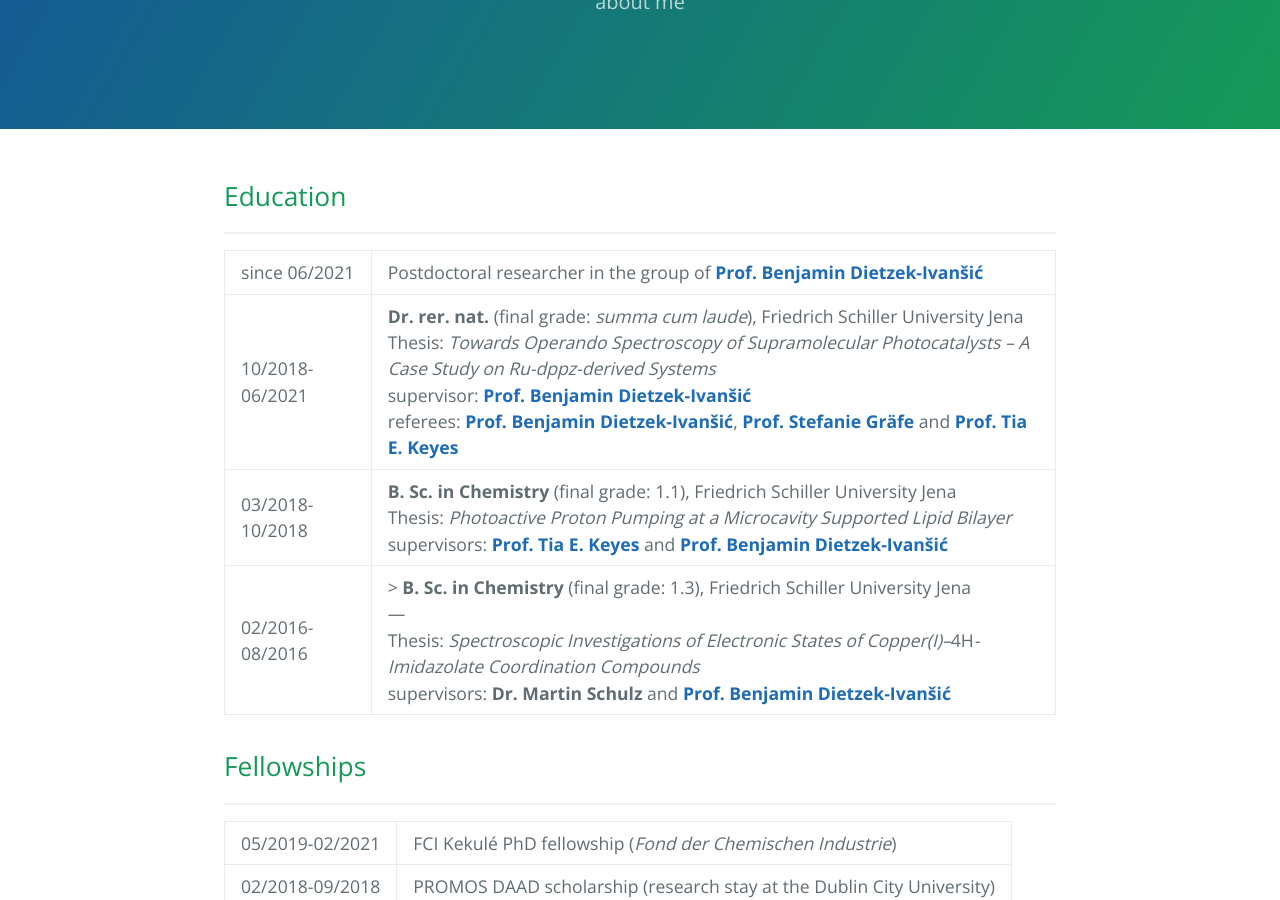
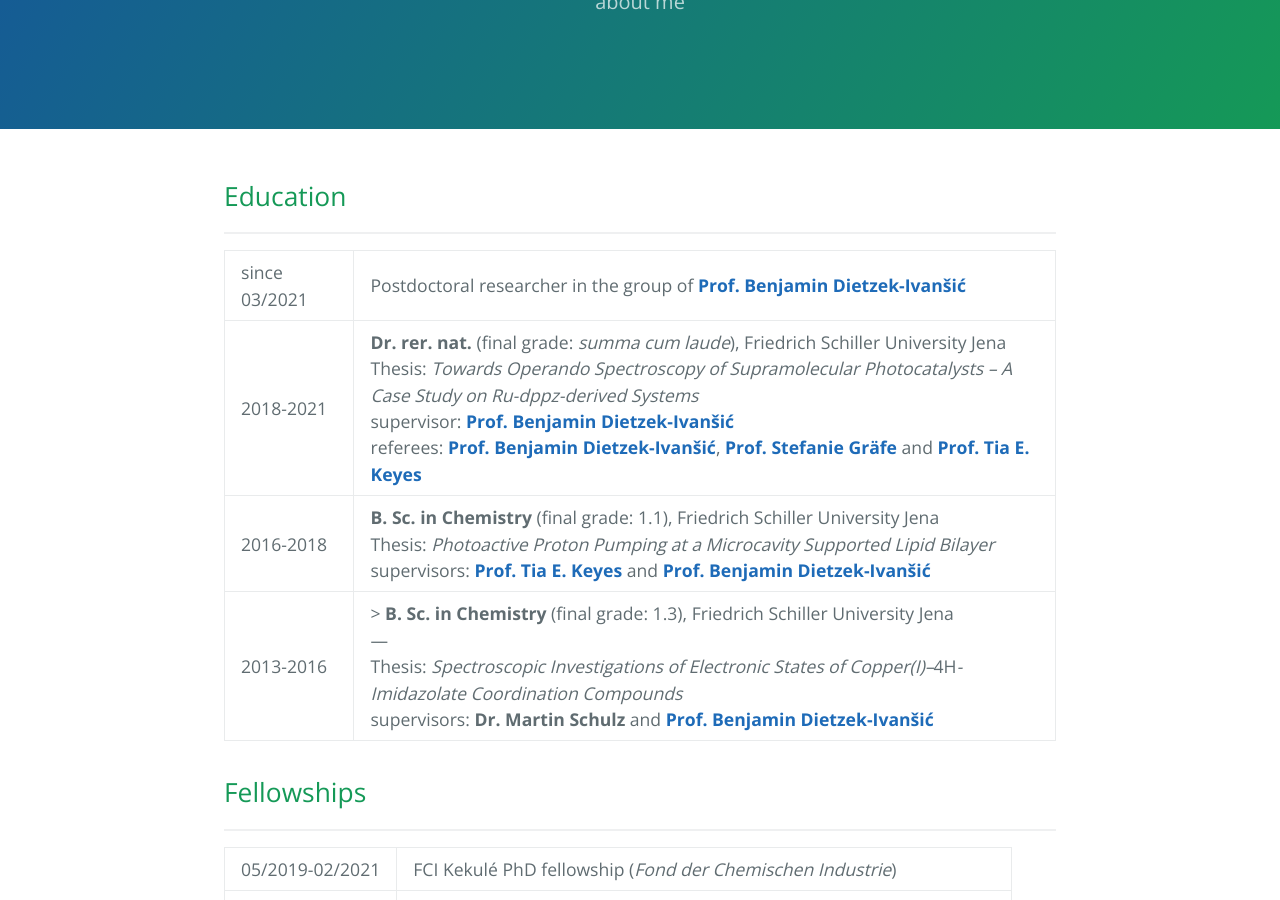
Before and after one commit to carolin-m/carolin-m.github.io, a Jekyll site: the page built from about.md, in a window 1280 px wide and 900 px high, scrolled down 244 px. Built offline with Jekyll 4.4.1, drawn with Linux system fonts in a browser that asks for light colours.

Commit message:
Update about.md

```diff
--- a/about.md
+++ b/about.md
@@ -10,10 +10,10 @@
 ## Education <br>
 ________________
 
-| since 06/2021 | Postdoctoral researcher in the group of [**Prof. Benjamin Dietzek-Ivanšić**](https://www.ipc.uni-jena.de/en/AGDietzek) |
-| 10/2018-06/2021  | **Dr. rer. nat.** (final grade: *summa cum laude*), Friedrich Schiller University Jena <br /> Thesis: *Towards Operando Spectroscopy of Supramolecular Photocatalysts – A Case Study on Ru-dppz-derived Systems* <br /> supervisor: [**Prof. Benjamin Dietzek-Ivanšić**](https://www.ipc.uni-jena.de/en/AGDietzek) <br /> referees: [**Prof. Benjamin Dietzek-Ivanšić**](https://www.ipc.uni-jena.de/en/AGDietzek), [**Prof. Stefanie Gräfe**](https://www.ipc.uni-jena.de/Theochem) and [**Prof. Tia E. Keyes**](https://sites.google.com/dcu.ie/keyes-research-group/home)  |
-| 03/2018-10/2018 | **B. Sc. in Chemistry** (final grade: 1.1), Friedrich Schiller University Jena <br /> Thesis: *Photoactive Proton Pumping at a Microcavity Supported Lipid Bilayer* <br /> supervisors: [**Prof. Tia E. Keyes**](https://sites.google.com/dcu.ie/keyes-research-group/home) and  [**Prof. Benjamin Dietzek-Ivanšić**](https://www.ipc.uni-jena.de/en/AGDietzek) |
-| 02/2016-08/2016 | > **B. Sc. in Chemistry** (final grade: 1.3), Friedrich Schiller University Jena <br /> --- <br /> Thesis: *Spectroscopic Investigations of Electronic States of Copper(I)–*4H*-Imidazolate Coordination Compounds* <br /> supervisors: **Dr. Martin Schulz** and [**Prof. Benjamin Dietzek-Ivanšić**](https://www.ipc.uni-jena.de/en/AGDietzek) |
+| since 03/2021 | Postdoctoral researcher in the group of [**Prof. Benjamin Dietzek-Ivanšić**](https://www.ipc.uni-jena.de/en/AGDietzek) |
+| 2018-2021  | **Dr. rer. nat.** (final grade: *summa cum laude*), Friedrich Schiller University Jena <br /> Thesis: *Towards Operando Spectroscopy of Supramolecular Photocatalysts – A Case Study on Ru-dppz-derived Systems* <br /> supervisor: [**Prof. Benjamin Dietzek-Ivanšić**](https://www.ipc.uni-jena.de/en/AGDietzek) <br /> referees: [**Prof. Benjamin Dietzek-Ivanšić**](https://www.ipc.uni-jena.de/en/AGDietzek), [**Prof. Stefanie Gräfe**](https://www.ipc.uni-jena.de/Theochem) and [**Prof. Tia E. Keyes**](https://sites.google.com/dcu.ie/keyes-research-group/home)  |
+| 2016-2018 | **B. Sc. in Chemistry** (final grade: 1.1), Friedrich Schiller University Jena <br /> Thesis: *Photoactive Proton Pumping at a Microcavity Supported Lipid Bilayer* <br /> supervisors: [**Prof. Tia E. Keyes**](https://sites.google.com/dcu.ie/keyes-research-group/home) and  [**Prof. Benjamin Dietzek-Ivanšić**](https://www.ipc.uni-jena.de/en/AGDietzek) |
+| 2013-2016 | > **B. Sc. in Chemistry** (final grade: 1.3), Friedrich Schiller University Jena <br /> --- <br /> Thesis: *Spectroscopic Investigations of Electronic States of Copper(I)–*4H*-Imidazolate Coordination Compounds* <br /> supervisors: **Dr. Martin Schulz** and [**Prof. Benjamin Dietzek-Ivanšić**](https://www.ipc.uni-jena.de/en/AGDietzek) |
 
 ## Fellowships <br>
 ________________
```
